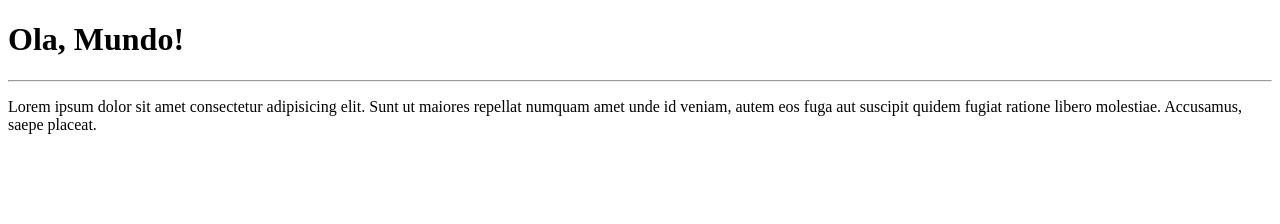
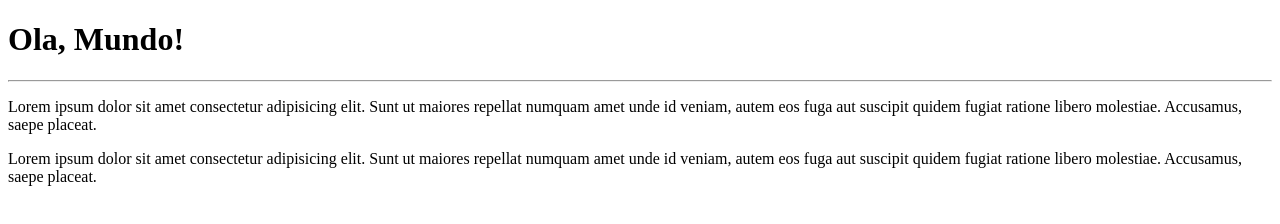
Before and after one commit to AndersonR486/Ola-mundo, a plain HTML site: page index.html in a window 1280 px wide. Drawn offline with Linux system fonts and the light colour scheme.

Commit message:
adicionei um paragrafo

```diff
--- a/index.html
+++ b/index.html
@@ -11,5 +11,8 @@
     <p>
         Lorem ipsum dolor sit amet consectetur adipisicing elit. Sunt ut maiores repellat numquam amet unde id veniam, autem eos fuga aut suscipit quidem fugiat ratione libero molestiae. Accusamus, saepe placeat.
     </p>
+    <p>
+        Lorem ipsum dolor sit amet consectetur adipisicing elit. Sunt ut maiores repellat numquam amet unde id veniam, autem eos fuga aut suscipit quidem fugiat ratione libero molestiae. Accusamus, saepe placeat.
+    </p>
 </body>
 </html>
```
